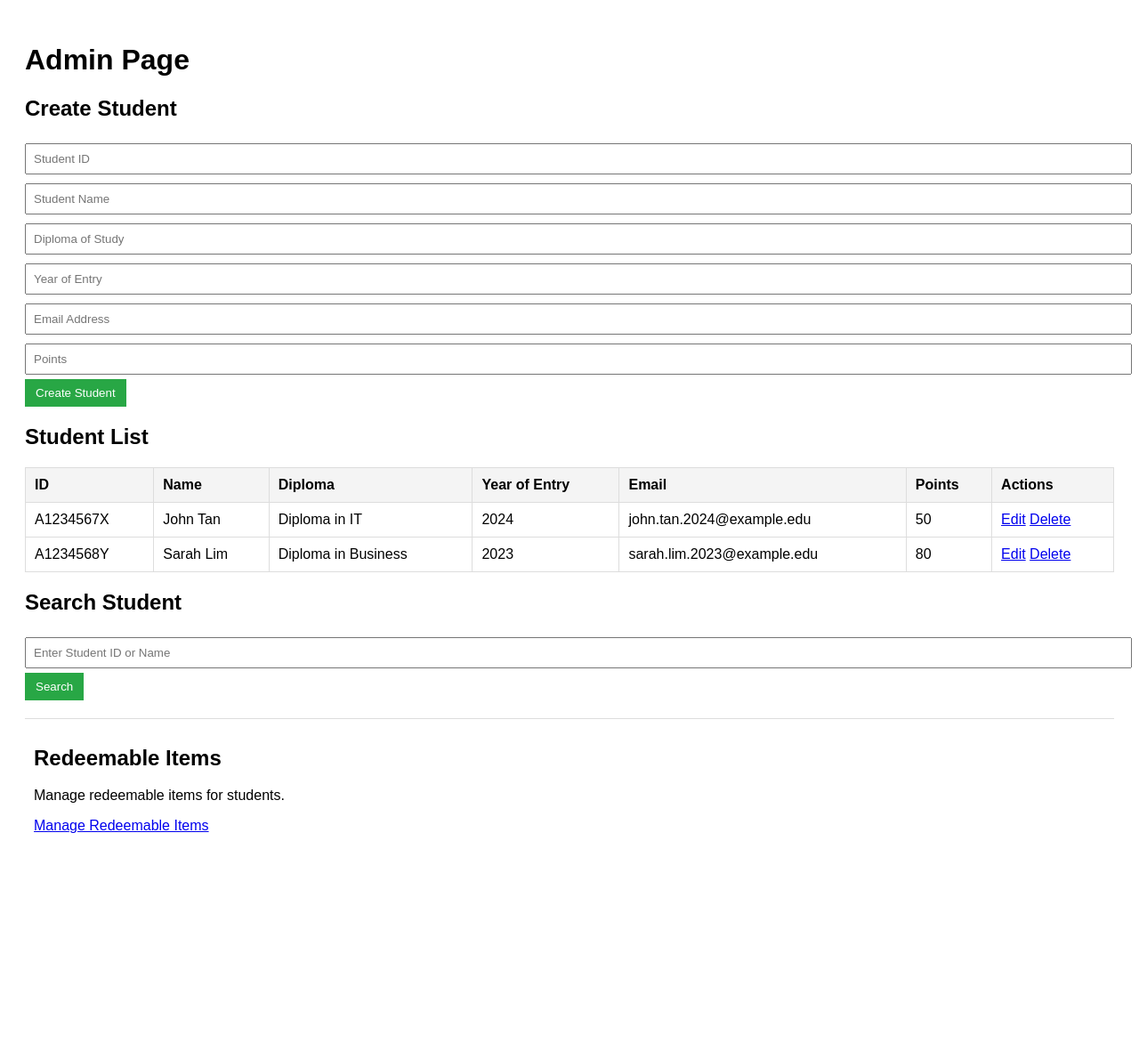
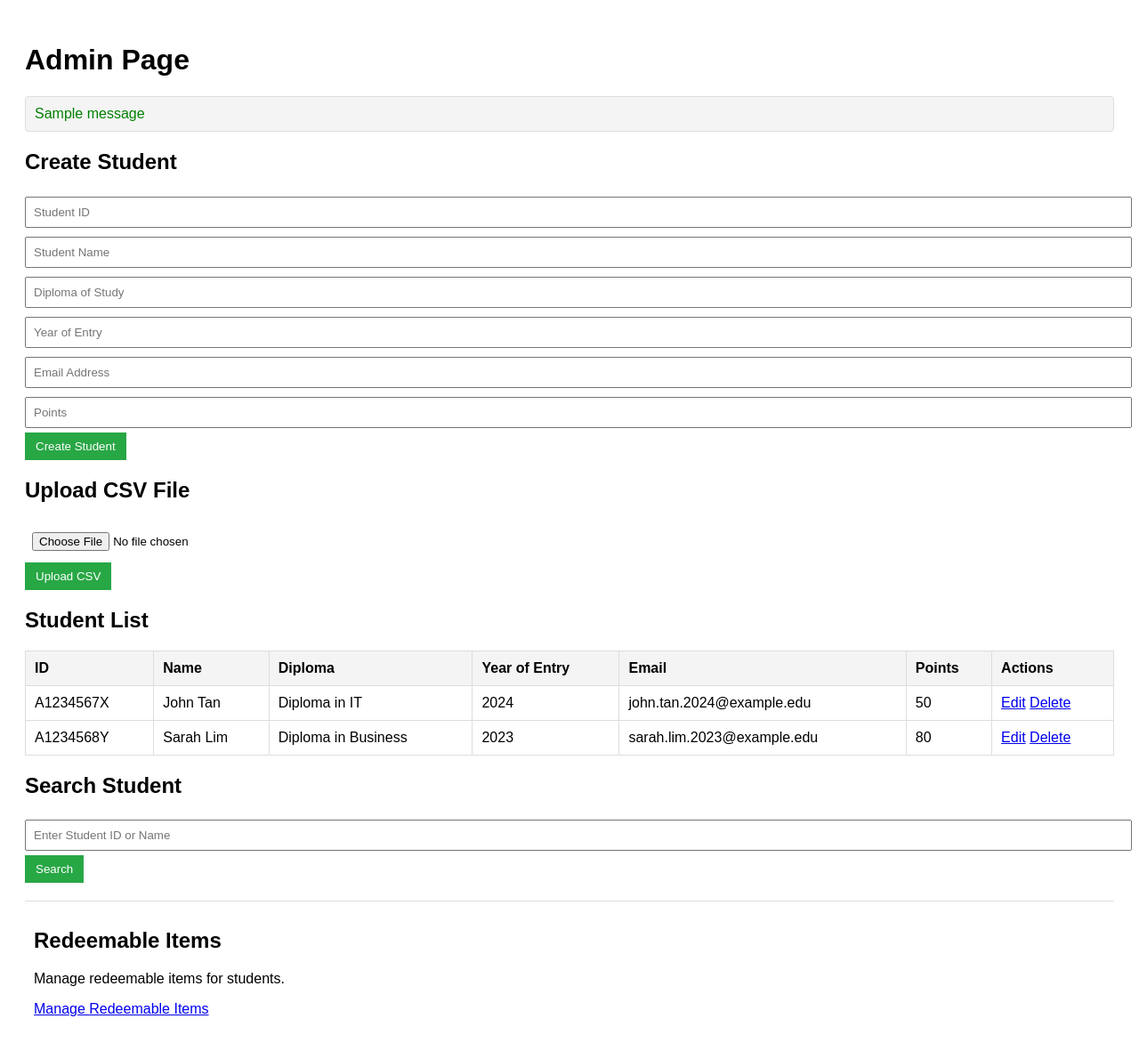
Before and after one commit to Lucashhw/DevopsAssignment, a Flask app: page /admin in a window 1280 px wide. Shown: the whole page at 89% size. Before the commit the page ends 936 px from the top, so only its background shows below. Run offline with Flask 3, Linux system fonts and the light colour scheme; one stand-in notice (Sample message) is shown.

Commit message:
feat: Add CSV file upload functionality to Admin Page

```diff
--- a/app/routes.py
+++ b/app/routes.py
@@ -1,5 +1,7 @@
-from flask import Flask, render_template, request, redirect, url_for
+from flask import Flask, render_template, request, redirect, url_for, flash
 from app import app
+import csv
+from io import TextIOWrapper
 
 # Dummy user data for testing
 users = {
@@ -94,6 +96,47 @@ def create_student():
 
     return redirect(url_for('admin_page'))
 
+
+
+@app.route('/admin/upload_csv', methods=['POST'])
+def upload_csv():
+    if 'file' not in request.files:
+        flash('No file uploaded', 'error')
+        return redirect(url_for('admin_page'))
+
+    file = request.files['file']
+    if file.filename == '':
+        flash('No file selected', 'error')
+        return redirect(url_for('admin_page'))
+
+    if file and file.filename.endswith('.csv'):
+        try:
+            csv_data = csv.reader(TextIOWrapper(file, 'utf-8'))
+            next(csv_data)  # Skip header row
+            for row in csv_data:
+                if len(row) == 6:
+                    student_id, student_name, diploma, year_of_entry, email, student_points = row
+                    students.append({
+                        'id': student_id,
+                        'name': student_name,
+                        'diploma': diploma,
+                        'year_of_entry': int(year_of_entry),
+                        'email': email,
+                        'points': int(student_points)
+                    })
+                else:
+                    flash(f'Invalid row: {row}. Skipping.', 'warning')
+            flash('CSV file uploaded successfully', 'success')
+        except Exception as e:
+            flash(f'Error processing CSV file: {str(e)}', 'error')
+    else:
+        flash('Invalid file type. Please upload a CSV file.', 'error')
+
+    return redirect(url_for('admin_page'))
+
+
+
+
 @app.route('/admin/edit_student/<student_id>')
 def edit_student(student_id):
     # Find the student by ID (replace with database query later)
--- a/app/templates/admin.html
+++ b/app/templates/admin.html
@@ -47,10 +47,34 @@
             padding: 10px;
             border-top: 1px solid #ddd;
         }
+        .flash-messages {
+            margin: 10px 0;
+            padding: 10px;
+            background-color: #f4f4f4;
+            border: 1px solid #ddd;
+            border-radius: 4px;
+        }
+        .flash-message {
+            color: green; /* Success messages */
+        }
+        .flash-message.error {
+            color: red; /* Error messages */
+        }
     </style>
 </head>
 <body>
     <h1>Admin Page</h1>
+
+        <!-- Flash Messages -->
+        {% with messages = get_flashed_messages(with_categories=true) %}
+        {% if messages %}
+            <div class="flash-messages">
+                {% for category, message in messages %}
+                    <div class="flash-message {{ category }}">{{ message }}</div>
+                {% endfor %}
+            </div>
+        {% endif %}
+    {% endwith %}
 
     <!-- Create Student Form -->
     <div class="form-container">
@@ -63,6 +87,15 @@
             <input type="email" name="email" placeholder="Email Address" required>
             <input type="number" name="student_points" placeholder="Points" required>
             <button type="submit">Create Student</button>
+        </form>
+    </div>
+
+     <!-- Upload CSV Form -->
+     <div class="form-container">
+        <h2>Upload CSV File</h2>
+        <form action="/admin/upload_csv" method="post" enctype="multipart/form-data">
+            <input type="file" name="file" accept=".csv" required>
+            <button type="submit">Upload CSV</button>
         </form>
     </div>
 
```
Also changed, not shown: app/__init__.py (+8 -2 lines), tests/test_admin.py (+33 -0 lines).
